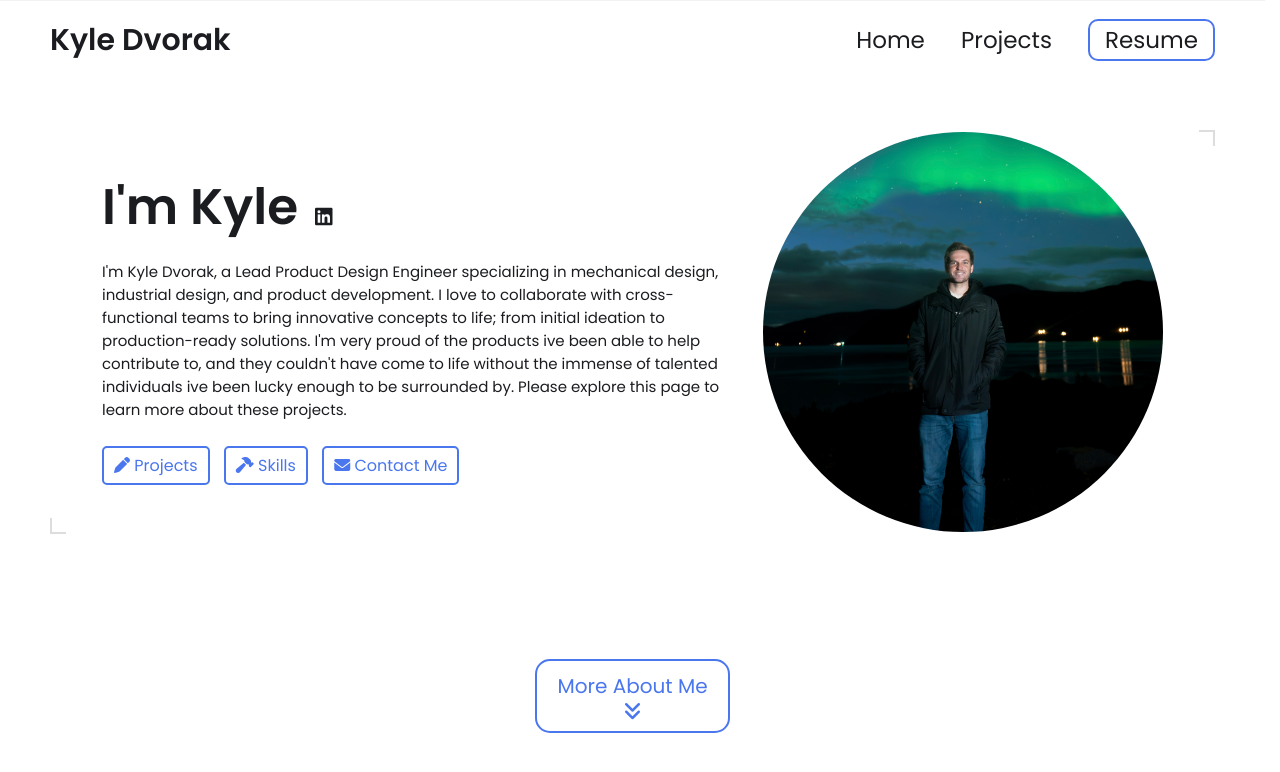
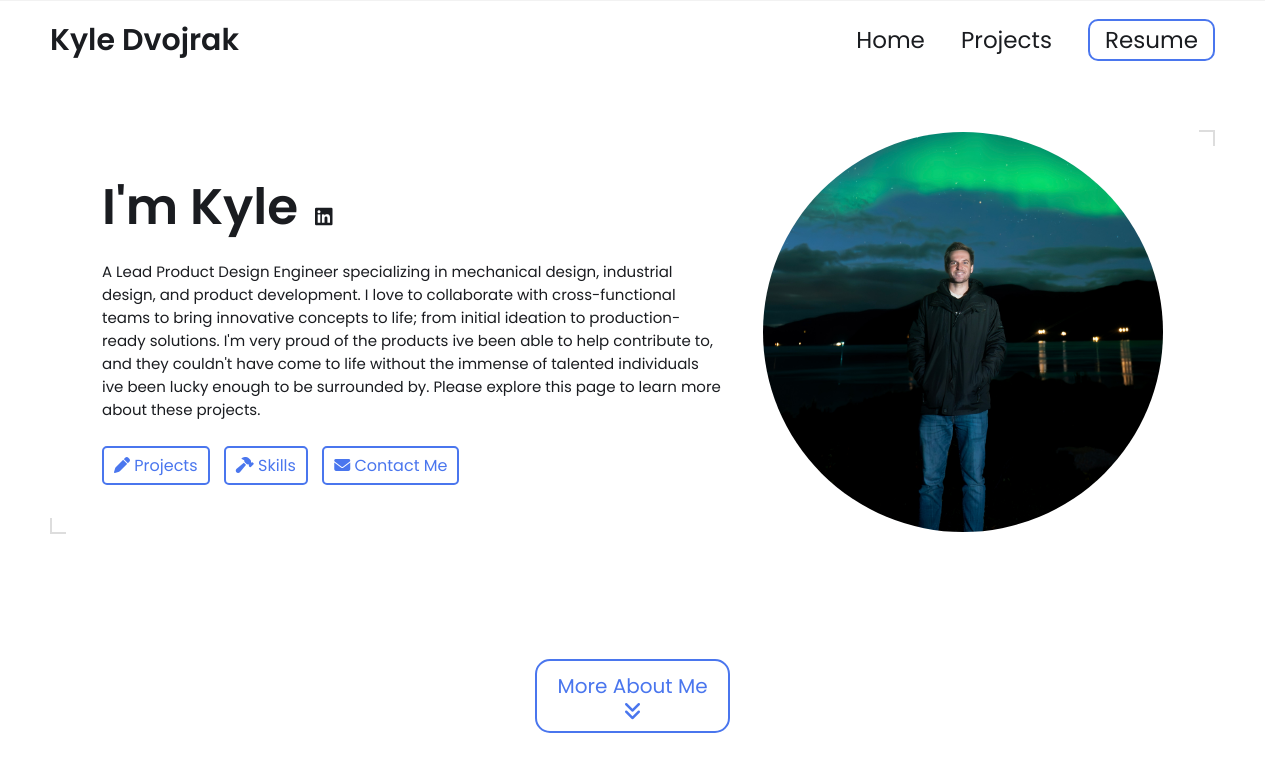
Before and after one commit to kylegdvorak/kylegdvorak.github.io, a Jekyll site: the page built from index.html, in a window 1280 px wide and 900 px high. Shown: the top 772 px of the window. Built offline with Jekyll 4.4.1, drawn with Linux system fonts in a browser that asks for light colours.

Commit message:
Update _config.yml

```diff
--- a/_config.yml
+++ b/_config.yml
@@ -12,10 +12,10 @@ title: Kyle Dvorak's Portfolio # This is what shows up in the tab of the browser
 
 
 # Hero Section
-name: Kyle Dvorak
+name: Kyle Dvojrak
 headline:
 description: >- # dont remove this line. this will ignore all new lines until the next section
- I'm Kyle Dvorak, a Lead Product Design Engineer specializing in mechanical design, industrial design, and product development.
+ A Lead Product Design Engineer specializing in mechanical design, industrial design, and product development.
  I love to collaborate with cross-functional teams to bring innovative concepts to life; from initial ideation to production-ready solutions.
  I'm very proud of the products ive been able to help contribute to, and they couldn't have come to life without the immense of talented individuals ive been lucky enough to be surrounded by.
  Please explore this page to learn more about these projects.
```
